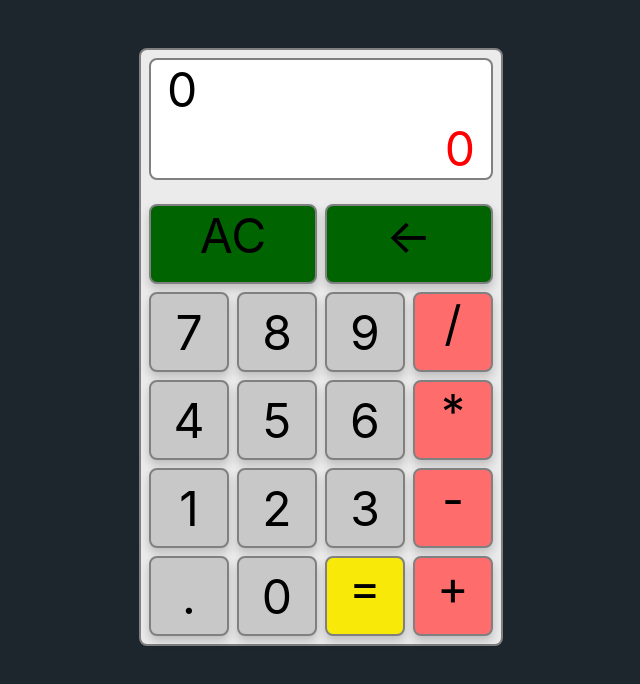
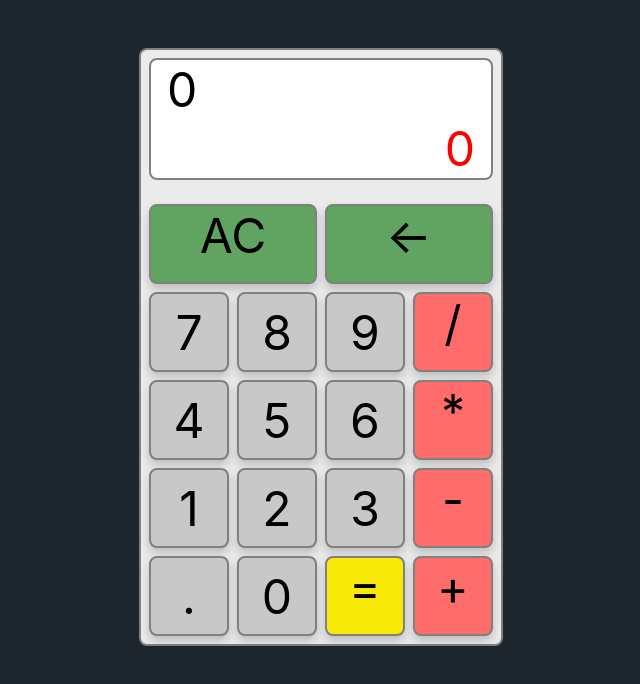
Before and after one commit to PavelLinevich/calculator_react, a React (Create React App) app: page / in a window 1280 px wide. Shown: the top 684 px of the page, without its empty margins (319-959 px from the left). Built offline with nearby package versions, Linux system fonts and the light colour scheme.

Commit message:
fix: change clear button color

```diff
--- a/src/components/ClearButton/ClearButton.module.css
+++ b/src/components/ClearButton/ClearButton.module.css
@@ -7,5 +7,5 @@
 .clearButton {
   width: 10.5rem;
   align-items: normal;
-  background-color: darkgreen;
+  background-color: rgb(97, 164, 97);
 }
```
